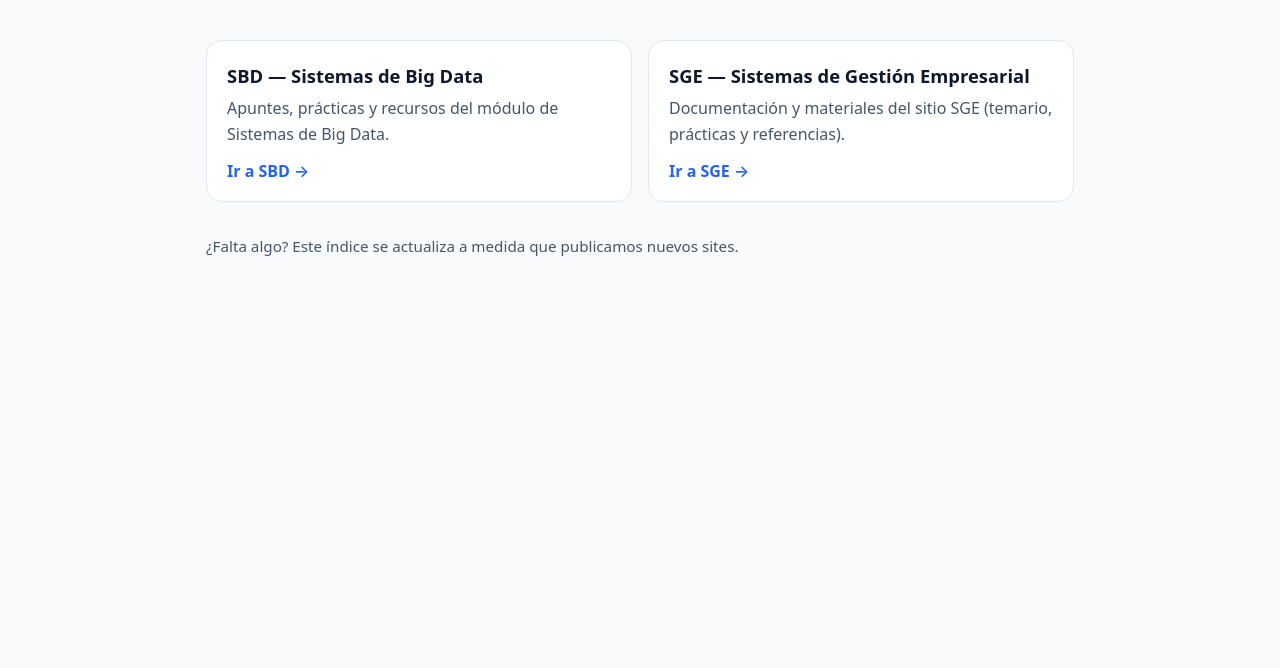
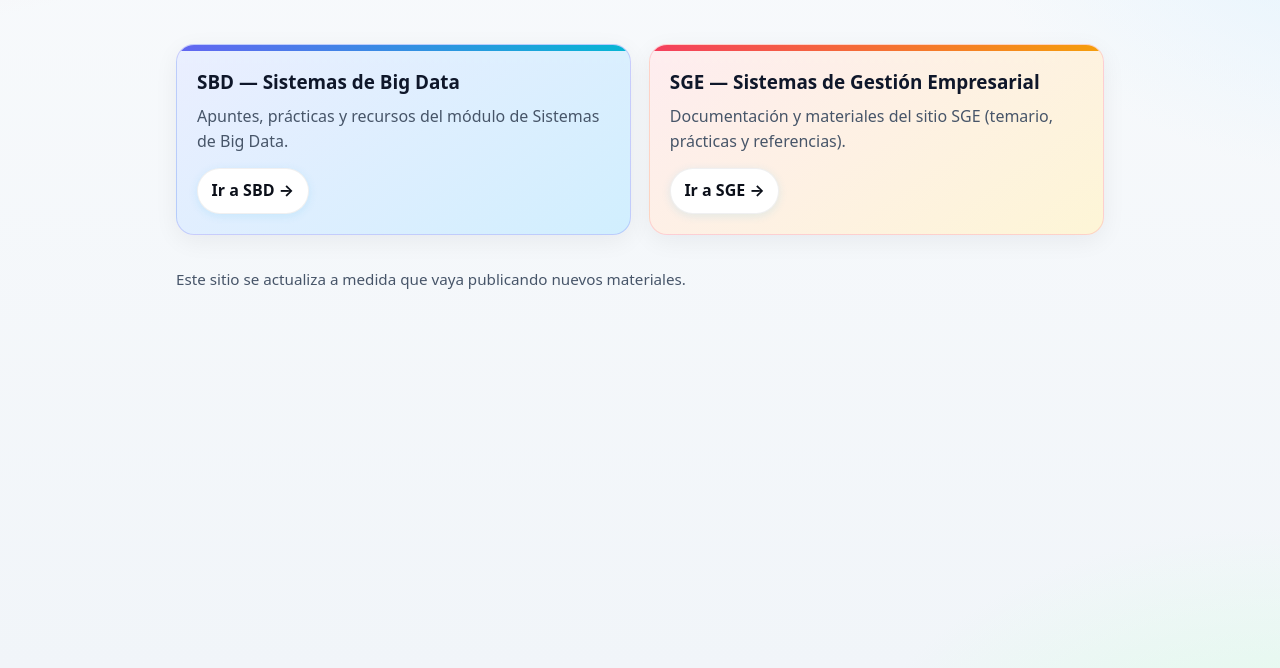
Before and after one commit to alapvi/alapvi.github.io, a plain HTML site: page docs/index.html in a window 1280 px wide. Shown: the part 132-800 px from the top of the page. Drawn offline with Linux system fonts and the light colour scheme.

Commit message:
Update index.html

```diff
--- a/docs/index.html
+++ b/docs/index.html
@@ -5,45 +5,127 @@
   <meta name="viewport" content="width=device-width, initial-scale=1" />
   <title>alapvi · Sitios y material</title>
   <style>
-    :root { --fg:#0f172a; --muted:#475569; --bg:#f8fafc; --card:#ffffff; --link:#2563eb; }
-    * { box-sizing: border-box; }
-    html, body { margin:0; padding:0; background:var(--bg); color:var(--fg); font:16px/1.6 system-ui, -apple-system, Segoe UI, Roboto, Ubuntu, Cantarell, Noto Sans, Helvetica, Arial, "Apple Color Emoji","Segoe UI Emoji"; }
-    .wrap { max-width: 900px; margin: 0 auto; padding: 2rem 1rem 3rem; }
-    header { padding: 1rem 0 1.2rem; }
-    h1 { font-size: clamp(1.6rem, 2.5vw, 2.2rem); margin: 0 0 .25rem; }
-    p.lead { color: var(--muted); margin: .25rem 0 1.5rem; }
-    .grid { display: grid; gap: 1rem; grid-template-columns: repeat(auto-fit, minmax(260px, 1fr)); }
-    .card { background: var(--card); border: 1px solid #e2e8f0; border-radius: 16px; padding: 1rem 1.25rem; transition: transform .15s ease, box-shadow .15s ease; }
-    .card:hover { transform: translateY(-2px); box-shadow: 0 6px 24px rgba(15,23,42,.08); }
-    .card h2 { margin: .25rem 0 .35rem; font-size: 1.15rem; }
-    .card p { margin: 0; color: var(--muted); }
-    .card a { display: inline-flex; align-items: center; gap: .5rem; margin-top: .75rem; text-decoration: none; color: var(--link); font-weight: 600; }
-    footer { margin-top: 2rem; color: var(--muted); font-size: .95rem; }
+    :root{
+      --fg:#0f172a;         /* texto principal */
+      --muted:#475569;      /* texto secundario */
+      --link:#0ea5e9;       /* enlaces/botones */
+      --ring:rgba(14,165,233,.25);
+      --card-border:#e2e8f0;
+    }
+    *{ box-sizing:border-box; }
+    html,body{ height:100%; }
+    body{
+      margin:0; color:var(--fg);
+      font:16px/1.6 system-ui,-apple-system,Segoe UI,Roboto,Ubuntu,Cantarell,Noto Sans,Helvetica,Arial,"Apple Color Emoji","Segoe UI Emoji";
+      /* fondo pastel con varios radiales + un linear muy suave */
+      background:
+        radial-gradient(1200px 800px at -10% -20%, #ffe4e6 0%, transparent 40%),
+        radial-gradient(1000px 700px at 110% 0%,  #e0f2fe 0%, transparent 45%),
+        radial-gradient(900px 600px at 100% 120%, #dcfce7 0%, transparent 50%),
+        linear-gradient(180deg, #f8fafc 0%, #f1f5f9 100%);
+      background-attachment: fixed;
+    }
+    .wrap{ max-width: 960px; margin: 0 auto; padding: 2.25rem 1rem 3rem; }
+    header{ padding: .5rem 0 1.2rem; }
+    h1{ font-size: clamp(1.6rem, 2.6vw, 2.3rem); margin:0 0 .35rem; letter-spacing:.2px; }
+    p.lead{ color:var(--muted); margin:.25rem 0 1.75rem; }
+
+    .grid{ display:grid; gap:1.1rem; grid-template-columns: repeat(auto-fit,minmax(280px,1fr)); }
+
+    .card{
+      position:relative;
+      border:1px solid var(--card-border);
+      border-radius:18px;
+      padding:1.15rem 1.25rem 1.25rem;
+      background:#ffffffcc; /* fallback */
+      backdrop-filter:saturate(1.1) blur(1px);
+      box-shadow: 0 6px 24px rgba(15,23,42,.06);
+      transition: transform .15s ease, box-shadow .15s ease;
+      overflow: hidden;
+    }
+    /* cintilla superior con color del card */
+    .card::before{
+      content:"";
+      position:absolute; inset:0 0 auto 0; height:6px;
+      background:linear-gradient(90deg, rgba(255,255,255,.0), rgba(255,255,255,.0));
+    }
+    .card:hover{ transform: translateY(-3px); box-shadow: 0 12px 30px rgba(15,23,42,.12); }
+
+    .card h2{ margin:.25rem 0 .4rem; font-size:1.18rem; }
+    .card p{ margin:0; color:var(--muted); }
+
+    .card a{
+      display:inline-flex; align-items:center; gap:.55rem;
+      margin-top:.85rem; text-decoration:none; font-weight:700;
+      color:#0b0f19; background:#fff;
+      padding:.55rem .85rem; border-radius:999px;
+      border:1px solid rgba(2,6,23,.06);
+      box-shadow: 0 2px 10px rgba(14,165,233,.12);
+      transition: transform .12s ease, box-shadow .12s ease, background .12s ease;
+    }
+    .card a:hover{ transform: translateY(-1px); box-shadow: 0 6px 18px rgba(14,165,233,.2); }
+
+    /* variantes con degradé suave para cada card */
+    .card--sbd{
+      background:
+        linear-gradient(145deg, rgba(199,210,254,.35), rgba(125,211,252,.35)),
+        #ffffffcc;
+      border-color: rgba(99,102,241,.25);
+    }
+    .card--sbd::before{
+      background:linear-gradient(90deg, #6366f1, #06b6d4);
+    }
+
+    .card--sge{
+      background:
+        linear-gradient(145deg, rgba(254,205,211,.35), rgba(253,230,138,.35)),
+        #ffffffcc;
+      border-color: rgba(251,113,133,.25);
+    }
+    .card--sge::before{
+      background:linear-gradient(90deg, #f43f5e, #f59e0b);
+    }
+
+    footer{ margin-top:2rem; color:var(--muted); font-size:.95rem; }
+
+    /* modo oscuro opcional */
+    @media (prefers-color-scheme: dark){
+      :root{ --fg:#e5e7eb; --muted:#cbd5e1; --card-border:#324055; }
+      body{
+        background:
+          radial-gradient(1000px 700px at -10% -20%, rgba(124,58,237,.25) 0%, transparent 45%),
+          radial-gradient(900px 600px at 120% 0%,  rgba(2,132,199,.25) 0%, transparent 50%),
+          radial-gradient(900px 600px at 100% 120%, rgba(34,197,94,.22) 0%, transparent 55%),
+          linear-gradient(180deg, #0b1220 0%, #0b1220 100%);
+      }
+      .card{ background: rgba(15,23,42,.7); }
+      .card a{ background:#0f172a; color:#e5e7eb; border-color:#0b1220; }
+    }
   </style>
 </head>
 <body>
   <main class="wrap">
     <header>
       <h1>Material y sitios de clase</h1>
-      <p class="lead">Acceso rápido a los sitios públicos de <strong> alapvi :) </strong>. Aquí encontrarás apuntes, guías y recursos de los módulos.</p>
+      <p class="lead">Acceso rápido a los sitios públicos de <strong>alapvi</strong>. Aquí encontrarás apuntes, guías y recursos de los módulos.</p>
     </header>
 
     <section class="grid">
-      <article class="card">
+      <article class="card card--sbd">
         <h2>SBD — Sistemas de Big Data</h2>
         <p>Apuntes, prácticas y recursos del módulo de Sistemas de Big Data.</p>
-        <a href="https://alapvi.github.io/sbd/">Ir a SBD →</a>
+        <a href="https://alapvi.github.io/sbd/" aria-label="Ir al sitio de SBD">Ir a SBD →</a>
       </article>
 
-      <article class="card">
-        <h2>SGE — Sistemas de Gestión Empresarial </h2>
+      <article class="card card--sge">
+        <h2>SGE — Sistemas de Gestión Empresarial</h2>
         <p>Documentación y materiales del sitio SGE (temario, prácticas y referencias).</p>
-        <a href="https://alapvi.github.io/sge/">Ir a SGE →</a>
+        <a href="https://alapvi.github.io/sge/" aria-label="Ir al sitio de SGE">Ir a SGE →</a>
       </article>
     </section>
 
     <footer>
-      <p>¿Falta algo? Este índice se actualiza a medida que publicamos nuevos sites.</p>
+      <p>Este sitio se actualiza a medida que vaya publicando nuevos materiales.</p>
     </footer>
   </main>
 </body>
```
